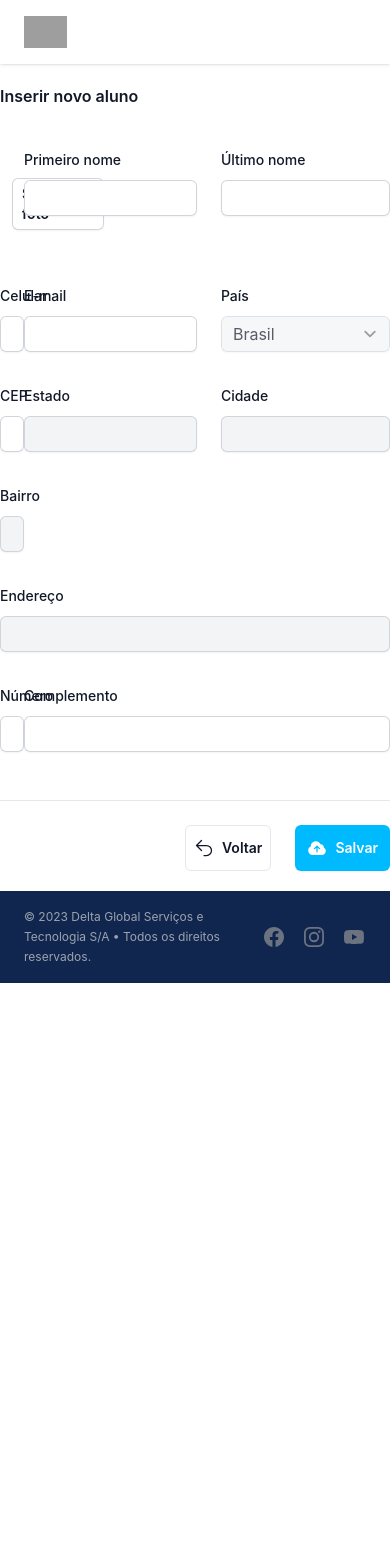
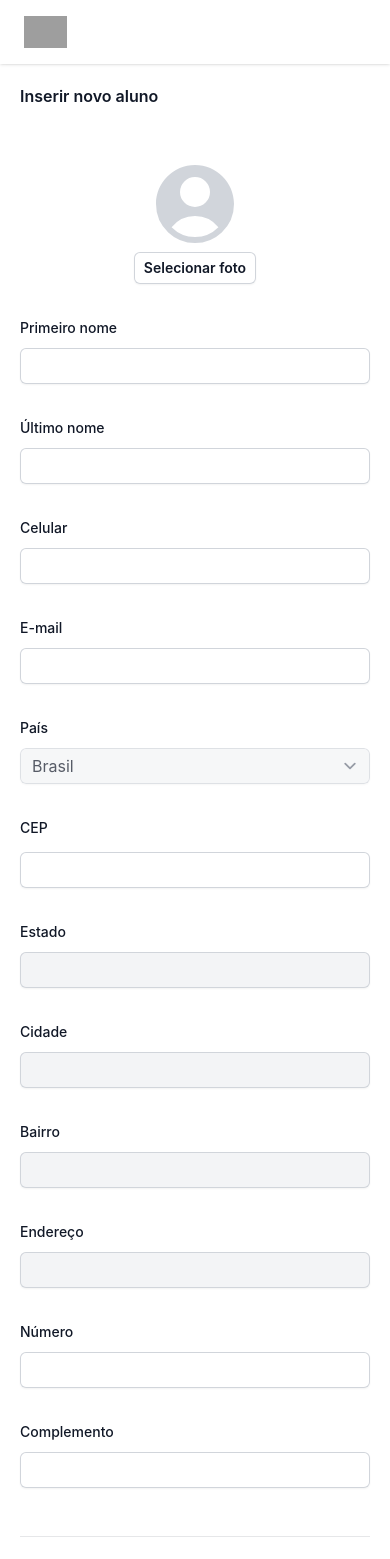
Before and after one commit to mr-utzig/delta-institute-technology, a React (Vite) app in the folder frontend/: page /alunos in a window 390 px wide. Shown: the top 1559 px of the page. Before the commit the page ends 983 px from the top, so only its background shows below. Built offline with nearby package versions, Linux system fonts and the light colour scheme; grey boxes are pictures that could not be loaded.

Commit message:
fix: form responsive

```diff
--- a/frontend/src/pages/Students/Form.jsx
+++ b/frontend/src/pages/Students/Form.jsx
@@ -150,7 +150,7 @@ function StudentForm() {
     }
 
     return (
-        <form className="py-5 bg-white" onSubmit={handleFormSubmit}>
+        <form className="p-5 bg-white" onSubmit={handleFormSubmit}>
             <button type="submit" disabled className='hidden'></button>
             <div className="max-w-7xl mx-auto">
                 <div>
@@ -158,8 +158,8 @@ function StudentForm() {
                 </div>
                 <div className="border-b border-gray-900/10 pb-12">
                     <div className="mt-10 grid grid-cols-1 gap-x-6 gap-y-8 sm:grid-cols-6">
-                        <div className="col-span-full">
-                            <div className="mt-2 flex items-center gap-x-3">
+                        <div className="col-span-6 sm:col-span-full">
+                            <div className="mt-2 flex flex-col sm:flex-row items-center gap-x-3 ">
                                 {student.photo ? (
                                     <img src={student.photo instanceof File ? URL.createObjectURL(student?.photo) : `http://127.0.0.1:8000/${student?.photo}`} alt="Foto do aluno" className="h-24 w-24 border-2 border-[--dit-blue] rounded-[3rem]" />
                                 ) : (
@@ -175,7 +175,7 @@ function StudentForm() {
                                 <input type="file" id="photo" className='hidden' onChange={handlePhotoSelection} />
                             </div>
                         </div>
-                        <div className="sm:col-span-3">
+                        <div className="col-span-6 sm:col-span-3">
                             <label htmlFor="firstName" className="block text-sm font-medium leading-6 text-gray-900">
                                 Primeiro nome
                             </label>
@@ -190,7 +190,7 @@ function StudentForm() {
                                 />
                             </div>
                         </div>
-                        <div className="sm:col-span-3">
+                        <div className="col-span-6 sm:col-span-3">
                             <label htmlFor="lastName" className="block text-sm font-medium leading-6 text-gray-900">
                                 Último nome
                             </label>
@@ -205,7 +205,7 @@ function StudentForm() {
                                 />
                             </div>
                         </div>
-                        <div className="sm:col-span-2">
+                        <div className="col-span-6 sm:col-span-2">
                             <label htmlFor="phone" className="block text-sm font-medium leading-6 text-gray-900">
                                 Celular
                             </label>
@@ -219,7 +219,7 @@ function StudentForm() {
                                 />
                             </div>
                         </div>
-                        <div className="sm:col-span-4">
+                        <div className="col-span-6 sm:col-span-4">
                             <label htmlFor="email" className="block text-sm font-medium leading-6 text-gray-900">
                                 E-mail
                             </label>
@@ -235,7 +235,7 @@ function StudentForm() {
                                 />
                             </div>
                         </div>
-                        <div className="sm:col-span-3">
+                        <div className="col-span-6 sm:col-span-3">
                             <label htmlFor="country" className="block text-sm font-medium leading-6 text-gray-900">
                                 País
                             </label>
@@ -249,11 +249,11 @@ function StudentForm() {
                                 </select>
                             </div>
                         </div>
-                        <div className="sm:col-span-1 sm:col-start-1">
+                        <div className="col-span-6 sm:col-span-1 sm:col-start-1">
                             <label htmlFor="zipcode" className="block text-sm font-medium leading-6 text-gray-900">
                                 CEP
                             </label>
-                            <div className="mt-2">
+                            <div className="mt-3">
                                 <input
                                     type="number"
                                     id="zipcode"
@@ -265,7 +265,7 @@ function StudentForm() {
                                 />
                             </div>
                         </div>
-                        <div className="sm:col-span-1">
+                        <div className="col-span-6 sm:col-span-1">
                             <label htmlFor="state" className="block text-sm font-medium leading-6 text-gray-900">
                                 Estado
                             </label>
@@ -279,7 +279,7 @@ function StudentForm() {
                                 />
                             </div>
                         </div>
-                        <div className="sm:col-span-2">
+                        <div className="col-span-6 sm:col-span-2">
                             <label htmlFor="city" className="block text-sm font-medium leading-6 text-gray-900">
                                 Cidade
                             </label>
@@ -293,7 +293,7 @@ function StudentForm() {
                                 />
                             </div>
                         </div>
-                        <div className="sm:col-span-2">
+                        <div className="col-span-6 sm:col-span-2">
                             <label htmlFor="neighborhood" className="block text-sm font-medium leading-6 text-gray-900">
                                 Bairro
                             </label>
@@ -307,7 +307,7 @@ function StudentForm() {
                                 />
                             </div>
                         </div>
-                        <div className="col-span-3">
+                        <div className="col-span-6 sm:col-span-3">
                             <label htmlFor="street" className="block text-sm font-medium leading-6 text-gray-900">
                                 Endereço
                             </label>
@@ -321,7 +321,7 @@ function StudentForm() {
                                 />
                             </div>
                         </div>
-                        <div className="col-span-1">
+                        <div className="col-span-6 sm:col-span-1">
                             <label htmlFor="number" className="block text-sm font-medium leading-6 text-gray-900">
                                 Número
                             </label>
@@ -336,7 +336,7 @@ function StudentForm() {
                                 />
                             </div>
                         </div>
-                        <div className="col-span-2">
+                        <div className="col-span-6 sm:col-span-2">
                             <label htmlFor="complement" className="block text-sm font-medium leading-6 text-gray-900">
                                 Complemento
                             </label>
@@ -371,7 +371,7 @@ function StudentForm() {
                             Excluir
                         </button> : ""}
                     </div>
-                    <div className='flex gap-x-6'>
+                    <div className='flex gap-2 sm:gap-6'>
                         <Link to={"/"} className="flex gap-2 text-sm px-2 py-3 border rounded-md font-semibold text-gray-900">
                             <ArrowUturnLeftIcon className='w-5 h-5' />
                             Voltar
```
